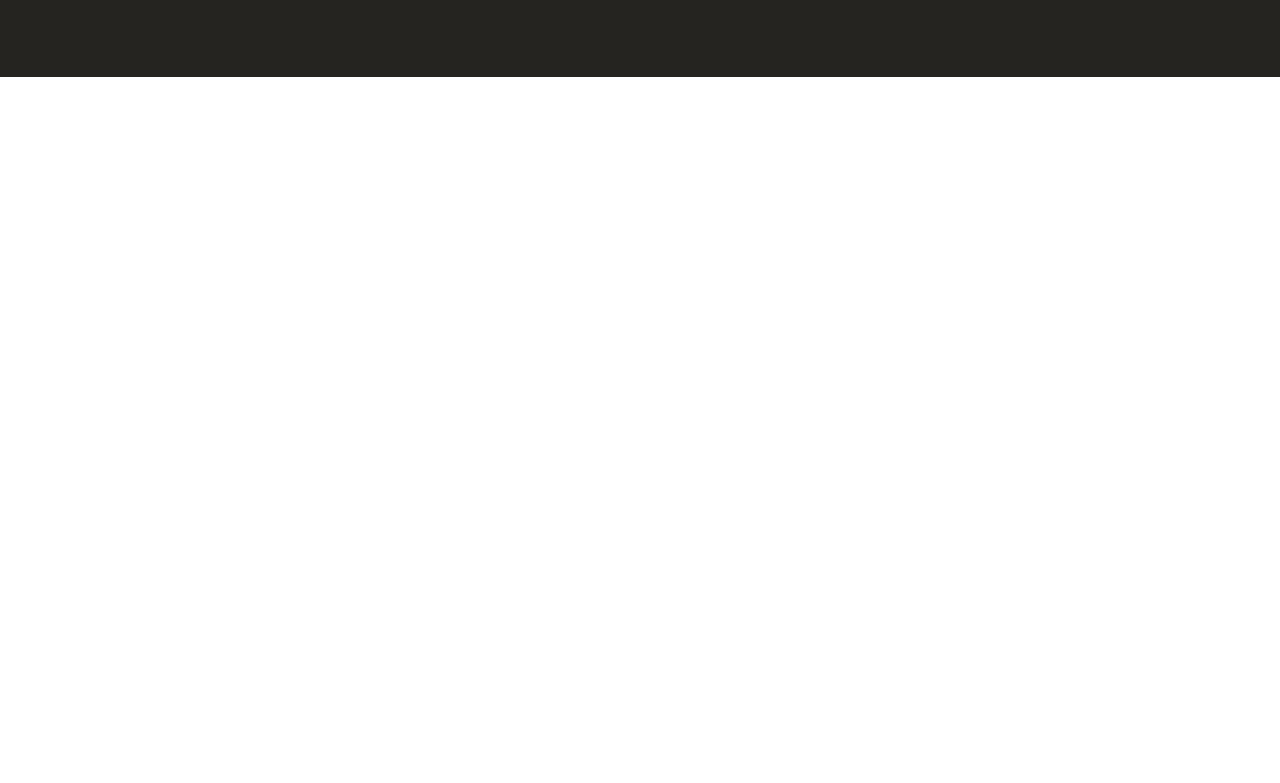
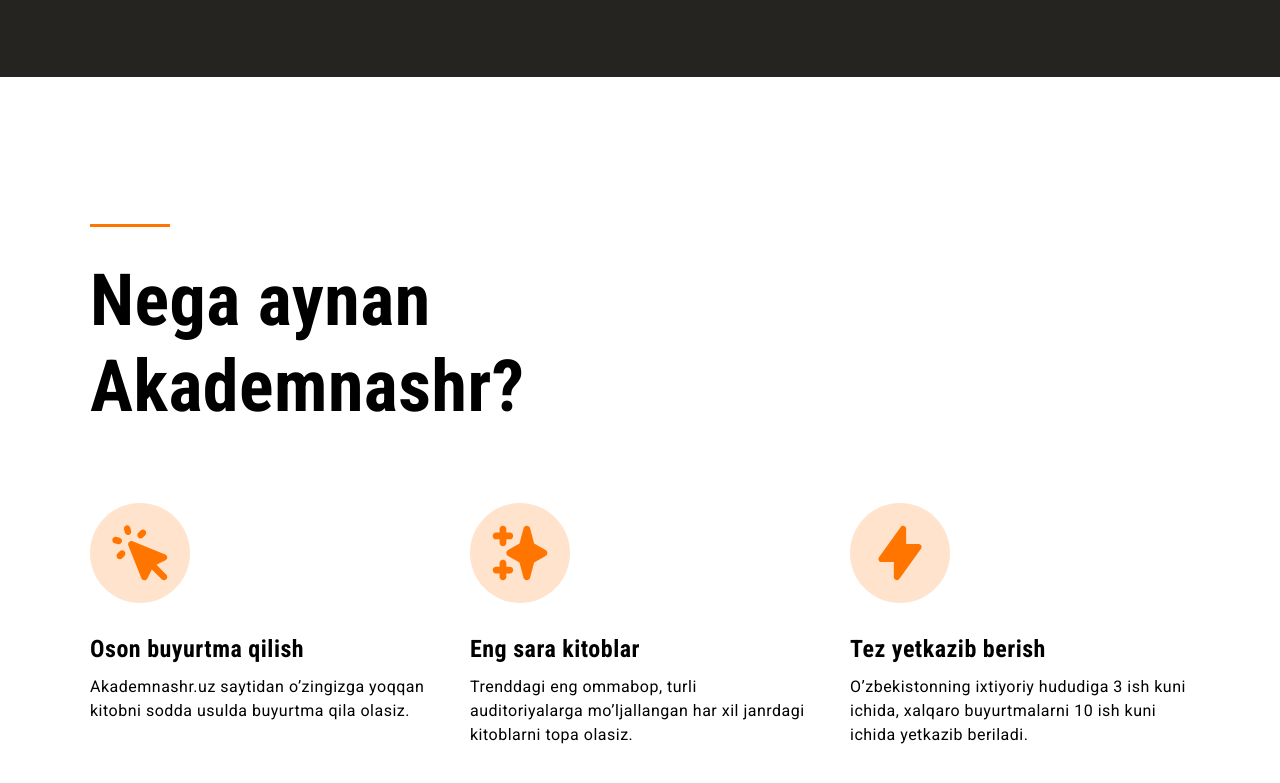
Before and after one commit to frontendoniyorbek/acafdemik-nashir, a plain HTML site: page index.html in a window 1280 px wide. Shown: the part 521-1304 px from the top of the page. Before the commit the page ends 800 px from the top, so only its background shows below. Drawn offline with Linux system fonts and the light colour scheme.

Commit message:
choose page

```diff
--- a/css/styles.css
+++ b/css/styles.css
@@ -155,6 +155,7 @@ body {
 	padding-top: 80px;
 	padding-bottom: 80px;
 	color: #fff;
+	margin-bottom: 147px;
 }
 
 .hero-container {
@@ -166,10 +167,6 @@ body {
 .hero-info {
 	max-width: 387px;
 	width: 100%;
-	/* display: flex;
-	flex-direction: column;
-	align-items: start;
-	justify-content: start; */
 }
 
 .hr {
@@ -205,3 +202,76 @@ body {
 	height: 510px;
 	object-fit: cover;
 }
+
+/* choose */
+.choose {
+	padding-bottom: 245px;
+}
+
+.choose-hr {
+	display: inline-block;
+	width: 80px;
+	height: 3px;
+	background-color: #ff7500;
+	margin-bottom: 24px;
+}
+
+.choose-title {
+	font-family: 'Roboto Condensed', sans-serif;
+	font-weight: 700;
+	font-size: 72px;
+	line-height: 86.4px;
+	letter-spacing: 0.5px;
+	color: #000;
+	margin-top: 0;
+	margin-bottom: 72px;
+}
+
+.choose-list {
+	display: flex;
+	justify-content: space-between;
+	margin: 0;
+	padding: 0;
+	list-style: none;
+}
+
+.choose-item {
+	max-width: 340px;
+	width: 100%;
+}
+
+.choose-item:not(:last-child) {
+	margin-right: 40px;
+}
+
+.choose-item-icon {
+	width: 100px;
+	height: 100px;
+	background-color: rgba(255, 117, 0, 0.2);
+	border-radius: 50%;
+	display: flex;
+	align-items: center;
+	justify-content: center;
+	margin-bottom: 32px;
+}
+
+.choose-item-icon img {
+	width: 56px;
+	height: 56px;
+	object-fit: contain;
+}
+
+.choose-item-info-title {
+	margin-top: 0;
+	margin-bottom: 12px;
+	font-family: 'Roboto Condensed', sans-serif;
+	font-weight: 700;
+	font-size: 24px;
+	line-height: 28.8px;
+	letter-spacing: 0.5px;
+}
+
+.choose-item-info-text {
+	margin-top: 0;
+	margin-bottom: 0;
+}
--- a/index.html
+++ b/index.html
@@ -65,6 +65,52 @@
 					</div>
 				</div>
 			</div>
+
+			<div class="choose">
+				<div class="container">
+					<span class="choose-hr"></span>
+					<h2 class="choose-title">
+						Nega aynan <br />
+						Akademnashr?
+					</h2>
+					<ul class="choose-list">
+						<li class="choose-item">
+							<div class="choose-item-icon">
+								<img src="img/Icon.svg" alt="choose-icon" />
+							</div>
+							<div class="choose-item-info">
+								<h3 class="choose-item-info-title">Oson buyurtma qilish</h3>
+								<p class="choose-item-info-text">
+									Akademnashr.uz saytidan o’zingizga yoqqan kitobni sodda usulda buyurtma qila olasiz.
+								</p>
+							</div>
+						</li>
+						<li class="choose-item">
+							<div class="choose-item-icon">
+								<img src="img/Icon-1.svg" alt="choose-icon" />
+							</div>
+							<div class="choose-item-info">
+								<h3 class="choose-item-info-title">Eng sara kitoblar</h3>
+								<p class="choose-item-info-text">
+									Trenddagi eng ommabop, turli auditoriyalarga mo’ljallangan har xil janrdagi kitoblarni topa olasiz.
+								</p>
+							</div>
+						</li>
+						<li class="choose-item">
+							<div class="choose-item-icon">
+								<img src="img/Icon-2.svg" alt="choose-icon" />
+							</div>
+							<div class="choose-item-info">
+								<h3 class="choose-item-info-title">Tez yetkazib berish</h3>
+								<p class="choose-item-info-text">
+									O’zbekistonning ixtiyoriy hududiga 3 ish kuni ichida, xalqaro buyurtmalarni 10 ish kuni ichida yetkazib
+									beriladi.
+								</p>
+							</div>
+						</li>
+					</ul>
+				</div>
+			</div>
 		</main>
 		<!-- MAIN END -->
 	</body>
```
Also changed, not shown: img/Icon-1.svg (added), img/Icon-2.svg (added), img/Icon.svg (added).
